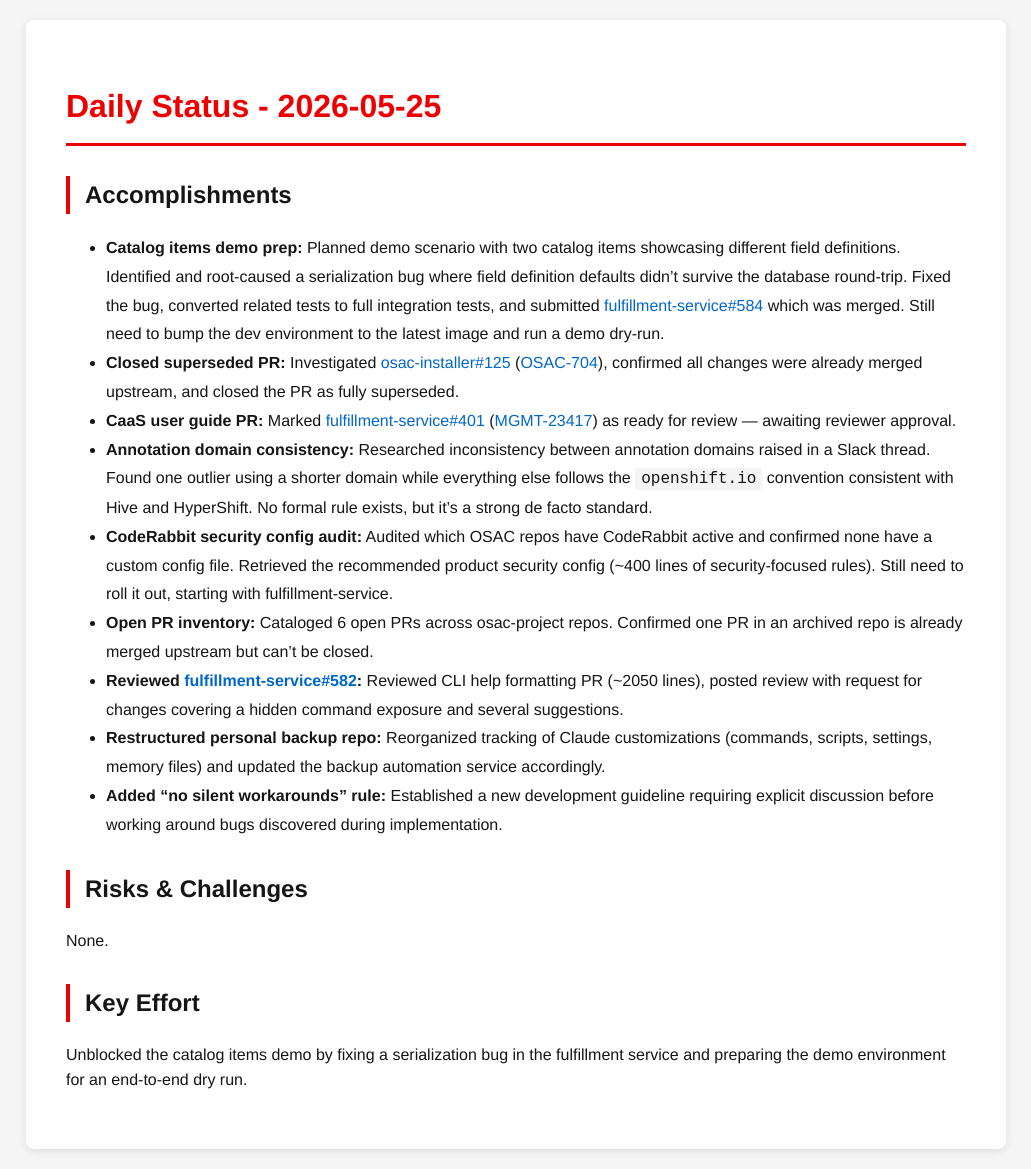
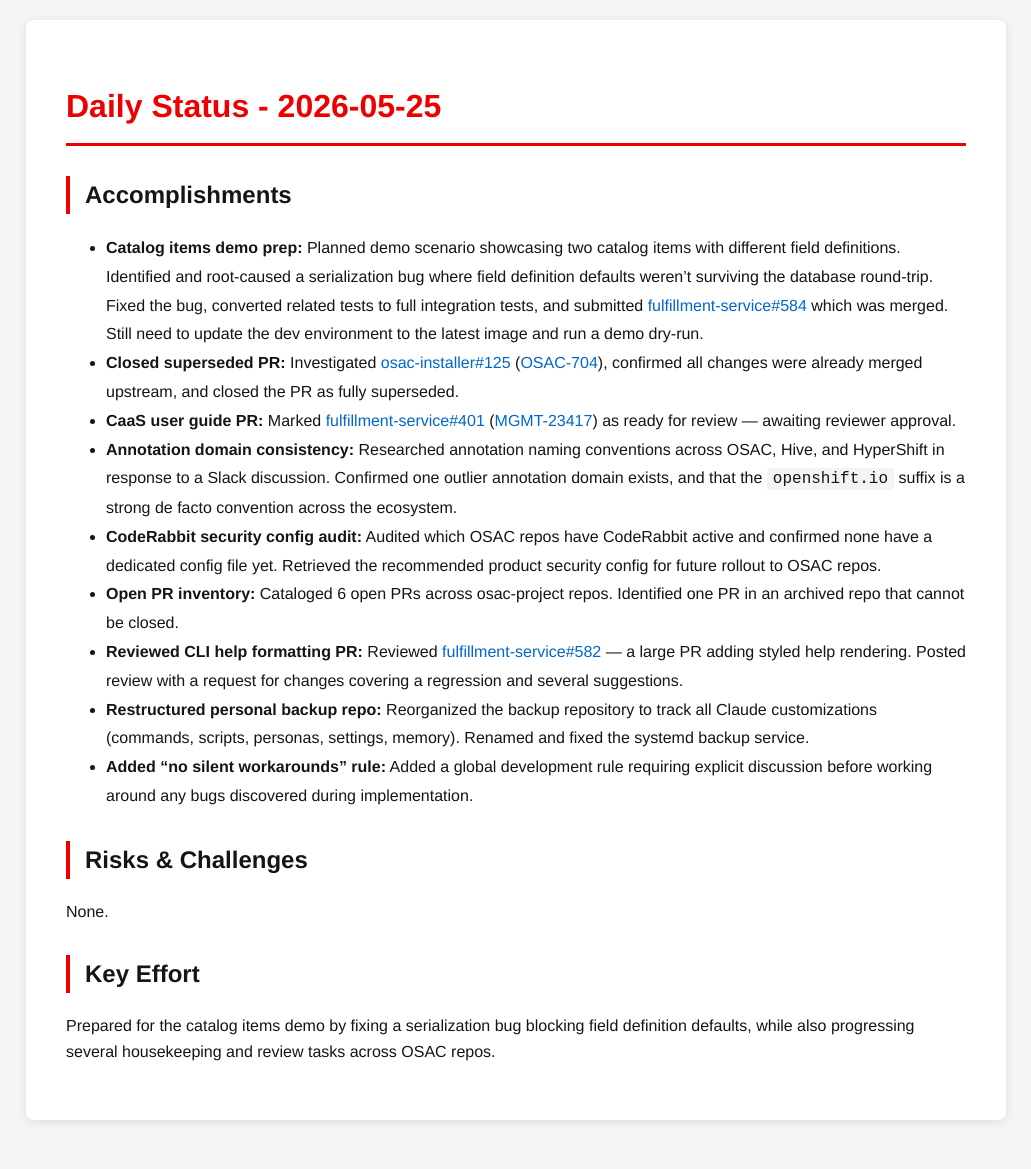
Before and after one commit to tzvatot/daily-status, a Jekyll site: the page built from 2026-05-25.md, in a window 1280 px wide. Shown: the whole page, without its empty margins (124-1155 px from the left). Built offline with Jekyll 4.4.1, drawn with Linux system fonts in a browser that asks for light colours; after the commit the page ends 1140 px from its top, so only the background shows below that.

Commit message:
Daily status update - 2026-05-25

```diff
--- a/2026-05-25.md
+++ b/2026-05-25.md
@@ -7,18 +7,18 @@
 # Daily Status - 2026-05-25
 
 ## Accomplishments
-- **Catalog items demo prep:** Planned demo scenario with two catalog items showcasing different field definitions. Identified and root-caused a serialization bug where field definition defaults didn't survive the database round-trip. Fixed the bug, converted related tests to full integration tests, and submitted [fulfillment-service#584](https://github.com/osac-project/fulfillment-service/pull/584) which was merged. Still need to bump the dev environment to the latest image and run a demo dry-run.
+- **Catalog items demo prep:** Planned demo scenario showcasing two catalog items with different field definitions. Identified and root-caused a serialization bug where field definition defaults weren't surviving the database round-trip. Fixed the bug, converted related tests to full integration tests, and submitted [fulfillment-service#584](https://github.com/osac-project/fulfillment-service/pull/584) which was merged. Still need to update the dev environment to the latest image and run a demo dry-run.
 - **Closed superseded PR:** Investigated [osac-installer#125](https://github.com/osac-project/osac-installer/pull/125) ([OSAC-704](https://redhat.atlassian.net/browse/OSAC-704)), confirmed all changes were already merged upstream, and closed the PR as fully superseded.
 - **CaaS user guide PR:** Marked [fulfillment-service#401](https://github.com/osac-project/fulfillment-service/pull/401) ([MGMT-23417](https://redhat.atlassian.net/browse/MGMT-23417)) as ready for review — awaiting reviewer approval.
-- **Annotation domain consistency:** Researched inconsistency between annotation domains raised in a Slack thread. Found one outlier using a shorter domain while everything else follows the `openshift.io` convention consistent with Hive and HyperShift. No formal rule exists, but it's a strong de facto standard.
-- **CodeRabbit security config audit:** Audited which OSAC repos have CodeRabbit active and confirmed none have a custom config file. Retrieved the recommended product security config (~400 lines of security-focused rules). Still need to roll it out, starting with fulfillment-service.
-- **Open PR inventory:** Cataloged 6 open PRs across osac-project repos. Confirmed one PR in an archived repo is already merged upstream but can't be closed.
-- **Reviewed [fulfillment-service#582](https://github.com/osac-project/fulfillment-service/pull/582):** Reviewed CLI help formatting PR (~2050 lines), posted review with request for changes covering a hidden command exposure and several suggestions.
-- **Restructured personal backup repo:** Reorganized tracking of Claude customizations (commands, scripts, settings, memory files) and updated the backup automation service accordingly.
-- **Added "no silent workarounds" rule:** Established a new development guideline requiring explicit discussion before working around bugs discovered during implementation.
+- **Annotation domain consistency:** Researched annotation naming conventions across OSAC, Hive, and HyperShift in response to a Slack discussion. Confirmed one outlier annotation domain exists, and that the `openshift.io` suffix is a strong de facto convention across the ecosystem.
+- **CodeRabbit security config audit:** Audited which OSAC repos have CodeRabbit active and confirmed none have a dedicated config file yet. Retrieved the recommended product security config for future rollout to OSAC repos.
+- **Open PR inventory:** Cataloged 6 open PRs across osac-project repos. Identified one PR in an archived repo that cannot be closed.
+- **Reviewed CLI help formatting PR:** Reviewed [fulfillment-service#582](https://github.com/osac-project/fulfillment-service/pull/582) — a large PR adding styled help rendering. Posted review with a request for changes covering a regression and several suggestions.
+- **Restructured personal backup repo:** Reorganized the backup repository to track all Claude customizations (commands, scripts, personas, settings, memory). Renamed and fixed the systemd backup service.
+- **Added "no silent workarounds" rule:** Added a global development rule requiring explicit discussion before working around any bugs discovered during implementation.
 
 ## Risks & Challenges
 None.
 
 ## Key Effort
-Unblocked the catalog items demo by fixing a serialization bug in the fulfillment service and preparing the demo environment for an end-to-end dry run.
+Prepared for the catalog items demo by fixing a serialization bug blocking field definition defaults, while also progressing several housekeeping and review tasks across OSAC repos.
```
